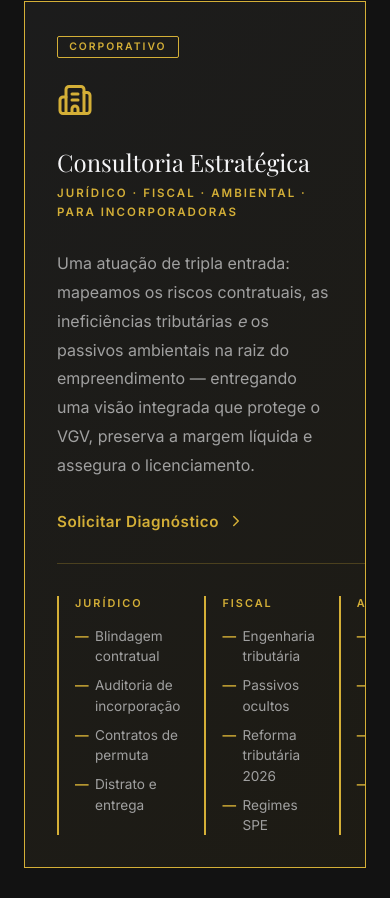
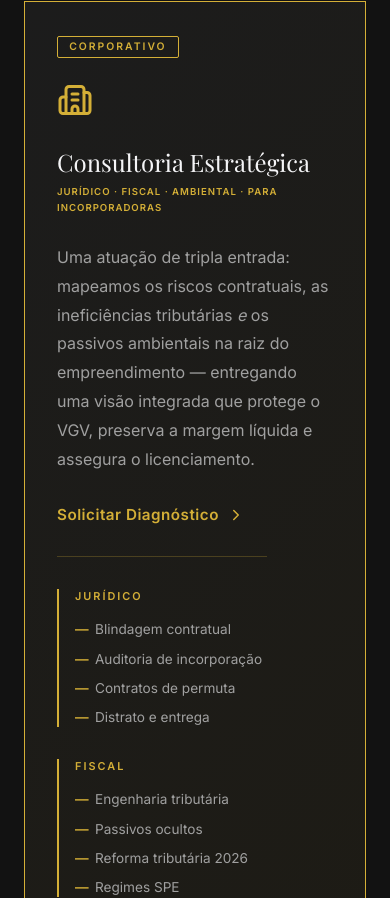
Before and after one commit to aleandrade926/andrade-florio-web, a React (Vite) app: page / in a window 390 px wide. Shown: the part 4766-5664 px from the top of the page. Built offline with nearby package versions, Linux system fonts and the light colour scheme; a web font is replaced by a local one.

Commit message:
fix: make B2B banner pillars responsive on mobile

```diff
--- a/src/pages/Home.jsx
+++ b/src/pages/Home.jsx
@@ -40,6 +40,27 @@ const b2bCardStyles = `
       padding-left: 0;
       padding-top: 2rem;
     }
+    .card-b2b-grid {
+      grid-template-columns: 1fr !important;
+      gap: 2rem !important;
+    }
+    .card-b2b-label {
+      font-size: 0.6rem !important;
+      letter-spacing: 1px !important;
+    }
+  }
+  .card-b2b-grid {
+    display: grid;
+    grid-template-columns: 1fr 1fr 1fr;
+    gap: 1.5rem;
+  }
+  .card-b2b-label {
+    font-size: 0.72rem;
+    font-weight: 700;
+    letter-spacing: 2px;
+    text-transform: uppercase;
+    color: var(--accent-gold);
+    margin-bottom: 1.75rem;
   }
 `;
 
@@ -208,10 +229,7 @@ export default function HomePage() {
                 <h3 style={{ fontSize: '1.5rem', lineHeight: '1.35', marginBottom: '0.4rem' }}>
                   Consultoria Estratégica
                 </h3>
-                <p style={{
-                  fontSize: '0.72rem', fontWeight: 700, letterSpacing: '2px',
-                  textTransform: 'uppercase', color: 'var(--accent-gold)', marginBottom: '1.75rem',
-                }}>
+                <p className="card-b2b-label">
                   Jurídico · Fiscal · Ambiental · Para Incorporadoras
                 </p>
                 <p style={{ color: 'var(--text-muted)', fontSize: '1rem', lineHeight: '1.8', marginBottom: '2rem' }}>
@@ -235,7 +253,7 @@ export default function HomePage() {
 
             {/* LADO DIREITO — 3 pilares: Jurídico + Fiscal + Ambiental */}
             <div className="card-b2b-right">
-              <div style={{ display: 'grid', gridTemplateColumns: '1fr 1fr 1fr', gap: '1.5rem' }}>
+              <div className="card-b2b-grid">
                 {[
                   {
                     label: 'Jurídico',
```
